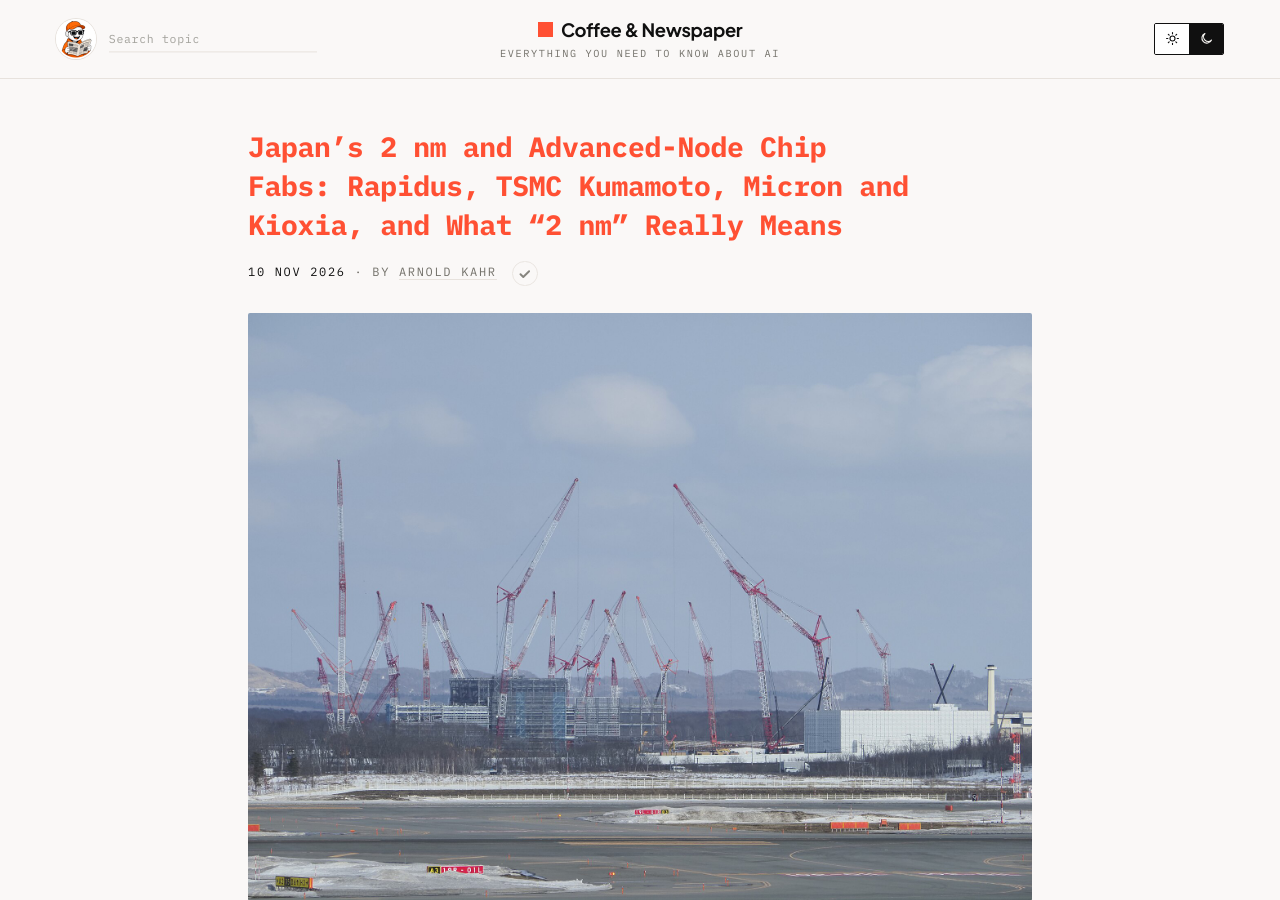
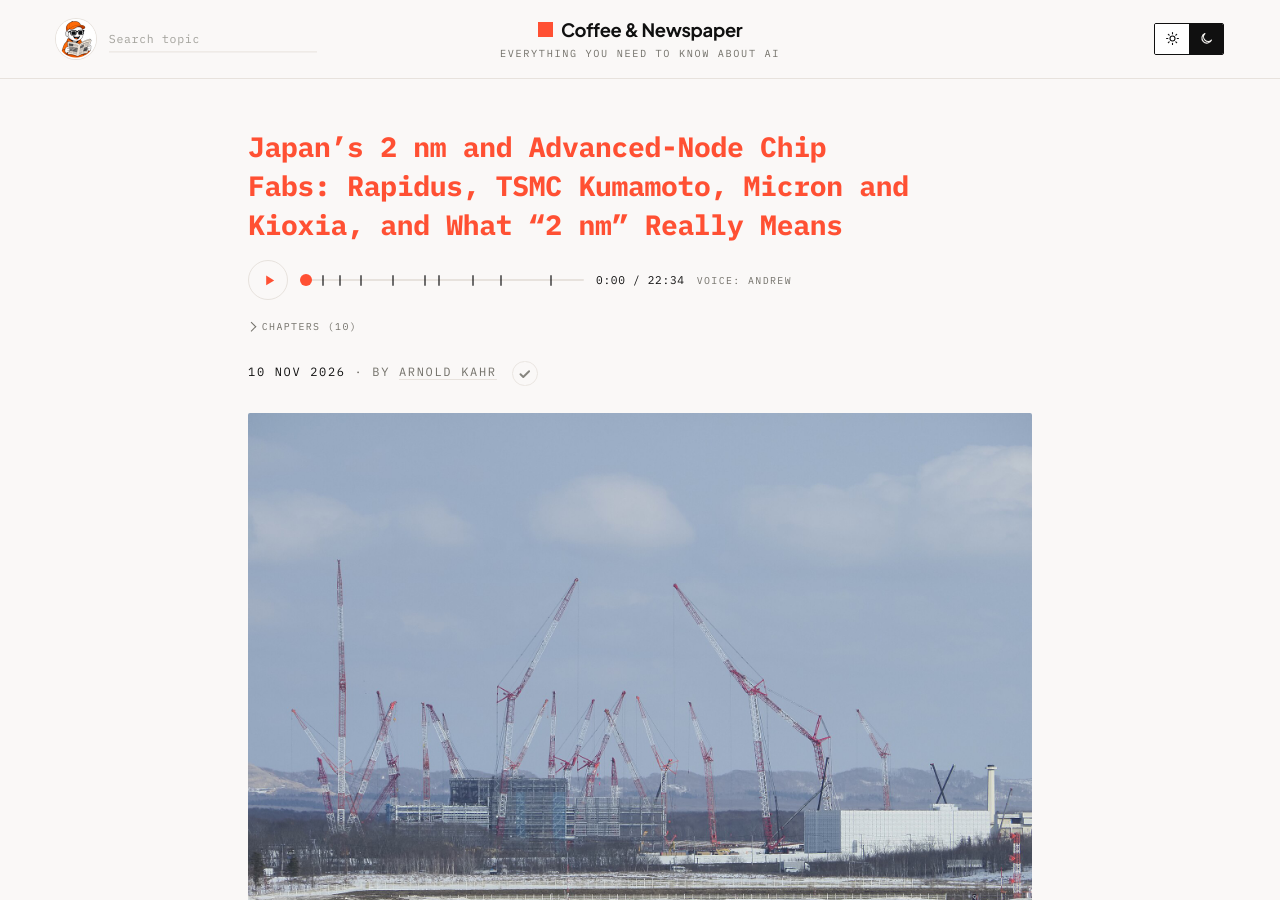
Before and after one commit to architect-high-level-core/coffee-and-newspaper, a Jekyll site: the page built from _posts/2026-11-10-japan-2nm-chip-fabs-rapidus.md, in a window 1280 px wide and 900 px high. Built offline with Jekyll 4.4.1, drawn with Linux system fonts in a browser that asks for light colours; some of the changed lines change nothing that is shown.

Commit message:
Audio: 2026-11-10 Japan 2 nm fabs / Rapidus (chapters)

```diff
--- a/_posts/2026-11-10-japan-2nm-chip-fabs-rapidus.md
+++ b/_posts/2026-11-10-japan-2nm-chip-fabs-rapidus.md
@@ -12,6 +12,20 @@
 image_license: "CC BY-SA 4.0"
 image_license_url: "https://creativecommons.org/licenses/by-sa/4.0/"
 image_description: "Photograph from March 2024 showing the Rapidus factory in Chitose, Hokkaido, while it was still under construction, seen across the airfield of New Chitose Airport. The building looks different today. The image shows the site, not any chip, process or product named in this article."
+audio: /assets/audio/japan-2nm-chip-fabs-rapidus.mp3
+audio_voice: Andrew
+audio_duration: "22:34"
+audio_chapters:
+  - {t: 0, title: "Intro"}
+  - {t: 85, title: "The short version"}
+  - {t: 169, title: "What “2 nm” really means"}
+  - {t: 276, title: "Rapidus: the 2 nm bet in Hokkaido"}
+  - {t: 433, title: "The money"}
+  - {t: 590, title: "Customers and the 10 November report"}
+  - {t: 660, title: "TSMC in Kumamoto (JASM)"}
+  - {t: 833, title: "Micron Hiroshima"}
+  - {t: 972, title: "Where Japan stands"}
+  - {t: 1220, title: "FAQ"}
 ---
 
 Japan makes some of the world’s most important chip *machines and materials*, but today it makes no leading-edge logic chips at all. The government is spending several trillion yen to change that, through a start-up called Rapidus and through subsidies for TSMC, Micron and Kioxia factories. This article explains what is being built, how much public money is involved, what the node names such as “2 nm” really mean, and where the risks are. Facts are separated from plans and forecasts. All figures are as of **10 November 2026**.
```
Also changed, not shown: 1 other file.
